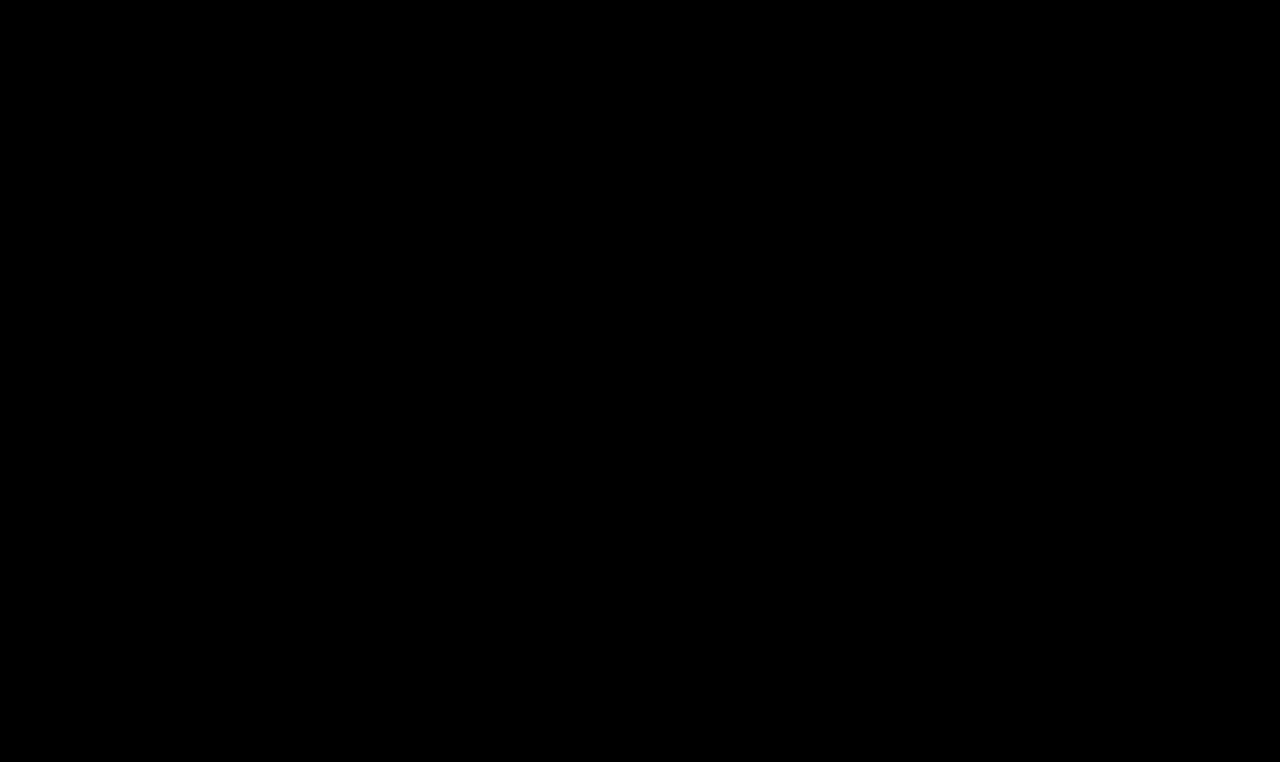
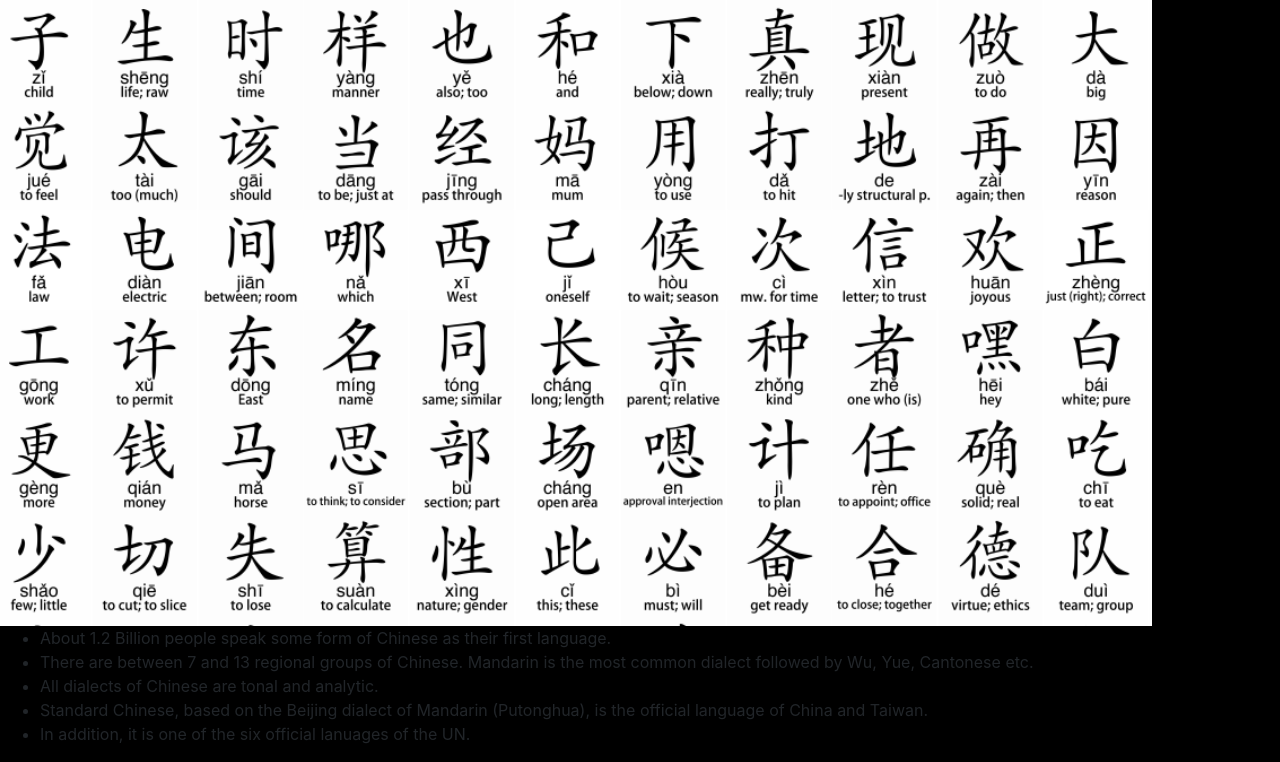
Before and after one commit to tubajack/TravelToChina, a React (Create React App) app in the folder client/: page /culture in a window 1280 px wide. Shown: the part 2202-2964 px from the top of the page. Before the commit the page ends 2052 px from the top, so only its background shows below. Built offline with nearby package versions, Linux system fonts and the light colour scheme.

Commit message:
Added some more information about the language in China.

```diff
--- a/client/src/pages/ChineseCulture.js
+++ b/client/src/pages/ChineseCulture.js
@@ -35,6 +35,22 @@
           <li>Main religions in China incude Buddhism, Christianity, Taoism, Islam, and Confucianism</li>
           <li>Many people in China practice Buddhism, Confucianism, and Taoism</li>
         </ul>
+
+        <h2>Language in China</h2>
+        <img
+          id="Religion in China"
+          src="../images/ChineseLanguage.jpg"
+          alt="Ethnic Groups"
+          width="90%"
+          height="90%"
+        />
+        <ul>
+          <li>About 1.2 Billion people speak some form of Chinese as their first language.</li>
+          <li>There are between 7 and 13 regional groups of Chinese. Mandarin is the most common dialect followed by Wu, Yue, Cantonese etc.</li>
+          <li>All dialects of Chinese are tonal and analytic.</li>
+          <li>Standard Chinese, based on the Beijing dialect of Mandarin (Putonghua), is the official language of China and Taiwan.</li>
+          <li>In addition, it is one of the six official lanuages of the UN.</li>
+        </ul>
       </div>
     );
   }
```
Also changed, not shown: client/public/images/ChineseLanguage.jpg (added).
